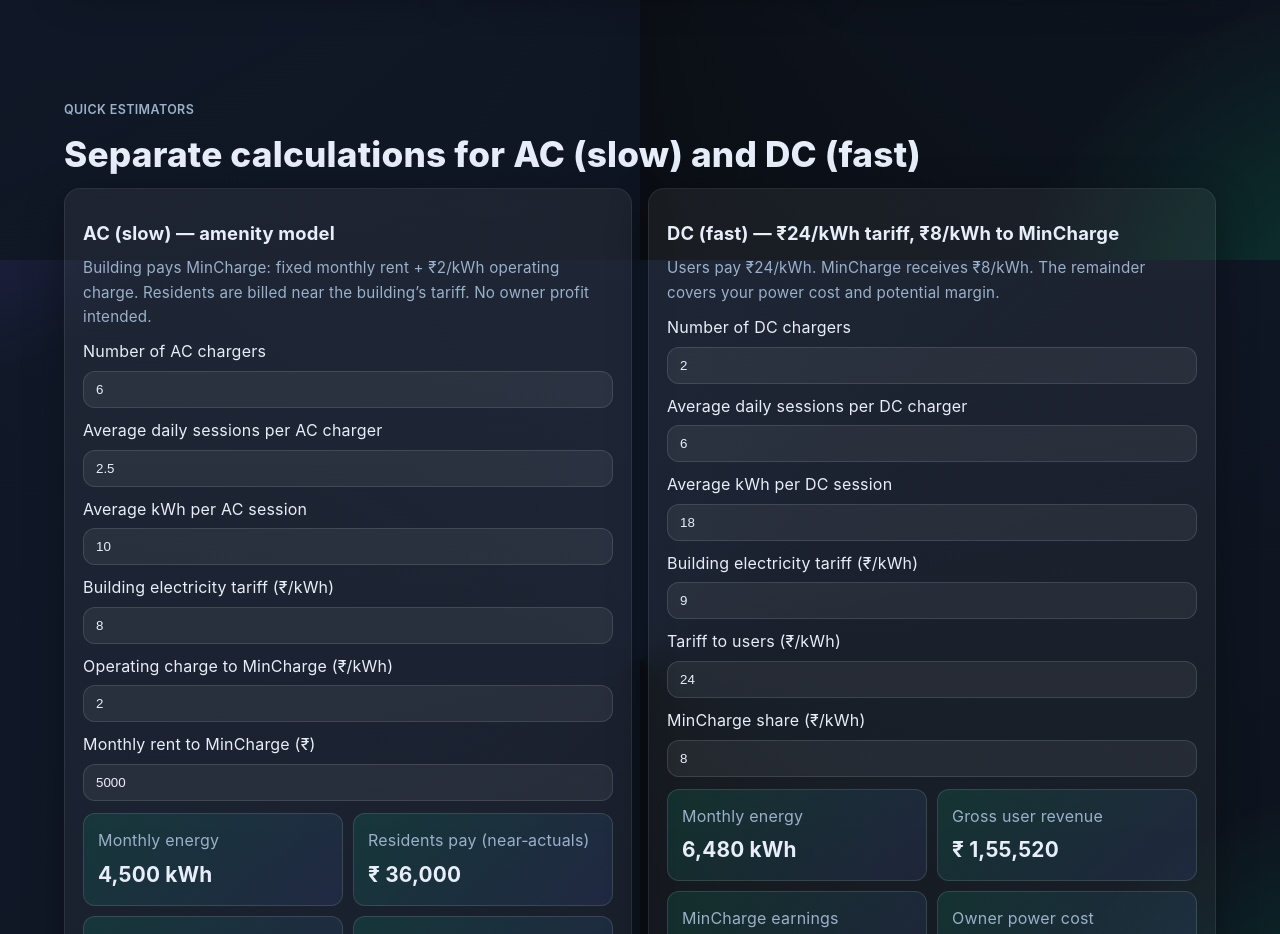
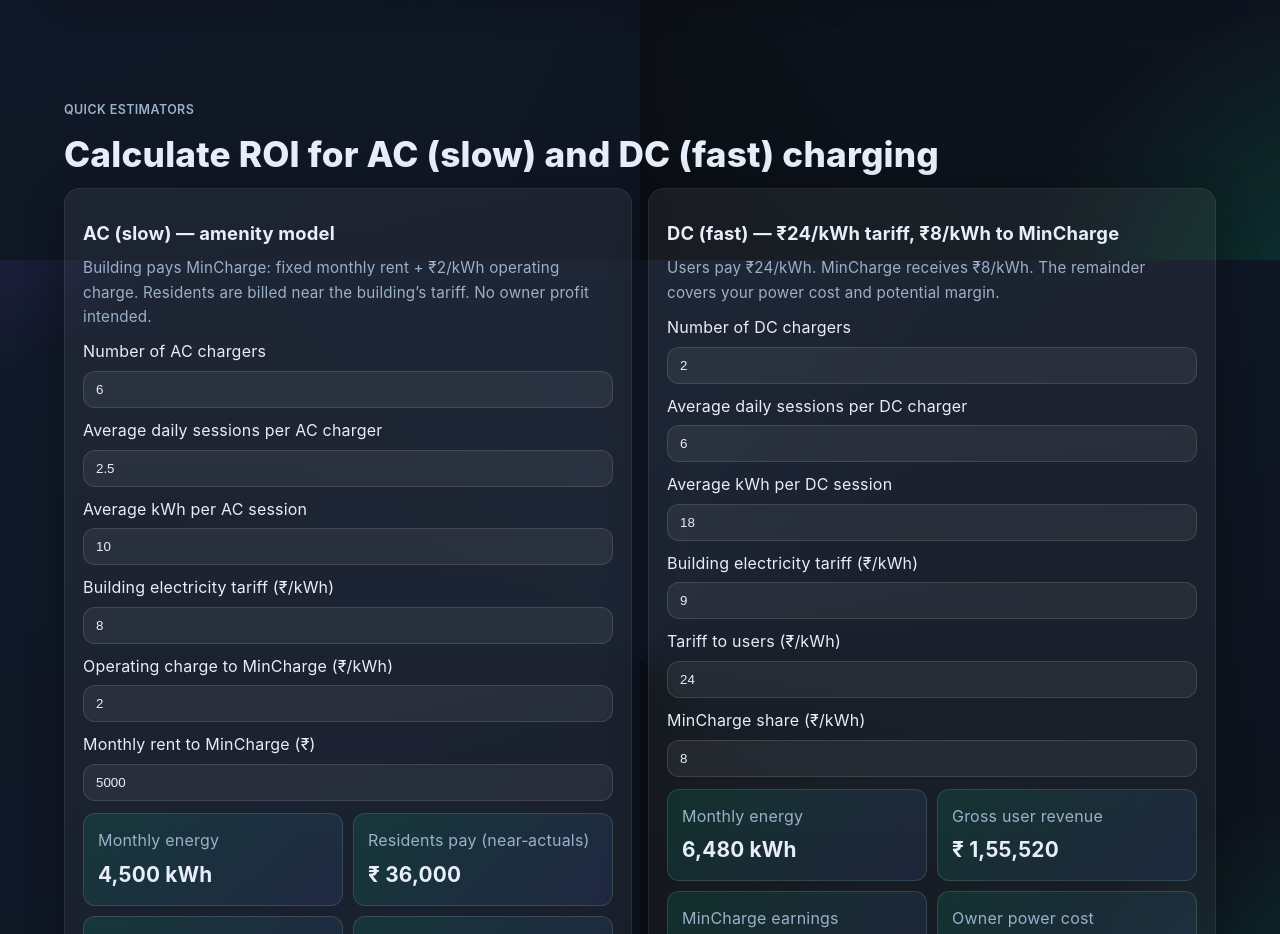
Before and after one commit to mincharge/mincharge.github.io, a plain HTML site: page index.html in a window 1280 px wide. Shown: the part 2940-3874 px from the top of the page. Drawn offline with Linux system fonts and the light colour scheme.

Commit message:
fix section title

```diff
--- a/index.html
+++ b/index.html
@@ -679,7 +679,7 @@
     <section id="calculator">
       <div class="container">
         <div class="eyebrow">Quick estimators</div>
-        <h2 class="title">Separate calculations for AC (slow) and DC (fast)</h2>
+        <h2 class="title">Calculate ROI for AC (slow) and DC (fast) charging</h2>
         <div style="display:grid; grid-template-columns: 1fr 1fr; gap:16px">
           <!-- AC Calculator -->
           <div class="card reveal">
```
